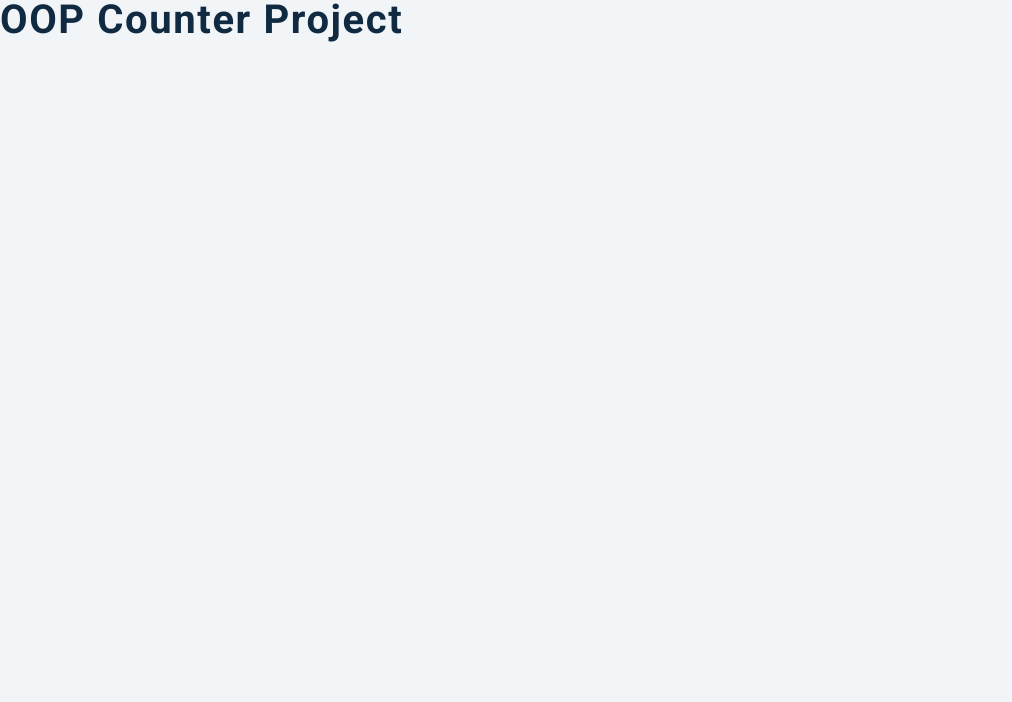
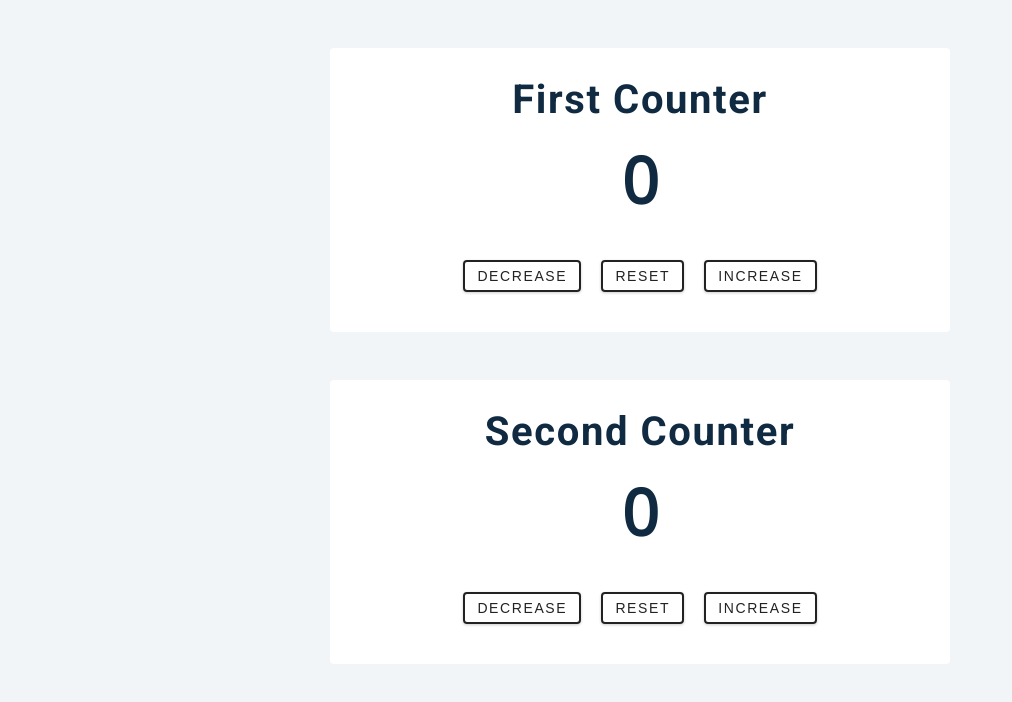
Before and after one commit to RustamovRRR/OOPjavaScript, a plain HTML site: page OOPprojects/counter/index.html in a window 1280 px wide. Shown: the whole page, without its empty margins (0-1012 px from the left). Drawn offline with nearby package versions, Linux system fonts and the light colour scheme.

Commit message:
structure of index.html counter project

```diff
--- a/OOPprojects/counter/index.html
+++ b/OOPprojects/counter/index.html
@@ -7,7 +7,26 @@
     <link rel="stylesheet" href="styles.css" />
   </head>
   <body>
-    <h2>OOP counter project</h2>
+    <!-- first counter -->
+    <div class="container first-counter">
+      <h2>first counter</h2>
+      <span class="value">0</span>
+      <div class="button-container">
+        <button class="btn decrease">decrease</button>
+        <button class="btn reset">reset</button>
+        <button class="btn increase">increase</button>
+      </div>
+    </div>
+    <!-- second counter -->
+    <div class="container second-counter">
+      <h2>second counter</h2>
+      <span class="value">0</span>
+      <div class="button-container">
+        <button class="btn decrease">decrease</button>
+        <button class="btn reset">reset</button>
+        <button class="btn increase">increase</button>
+      </div>
+    </div>
     <script src="app.js"></script>
   </body>
 </html>
```
